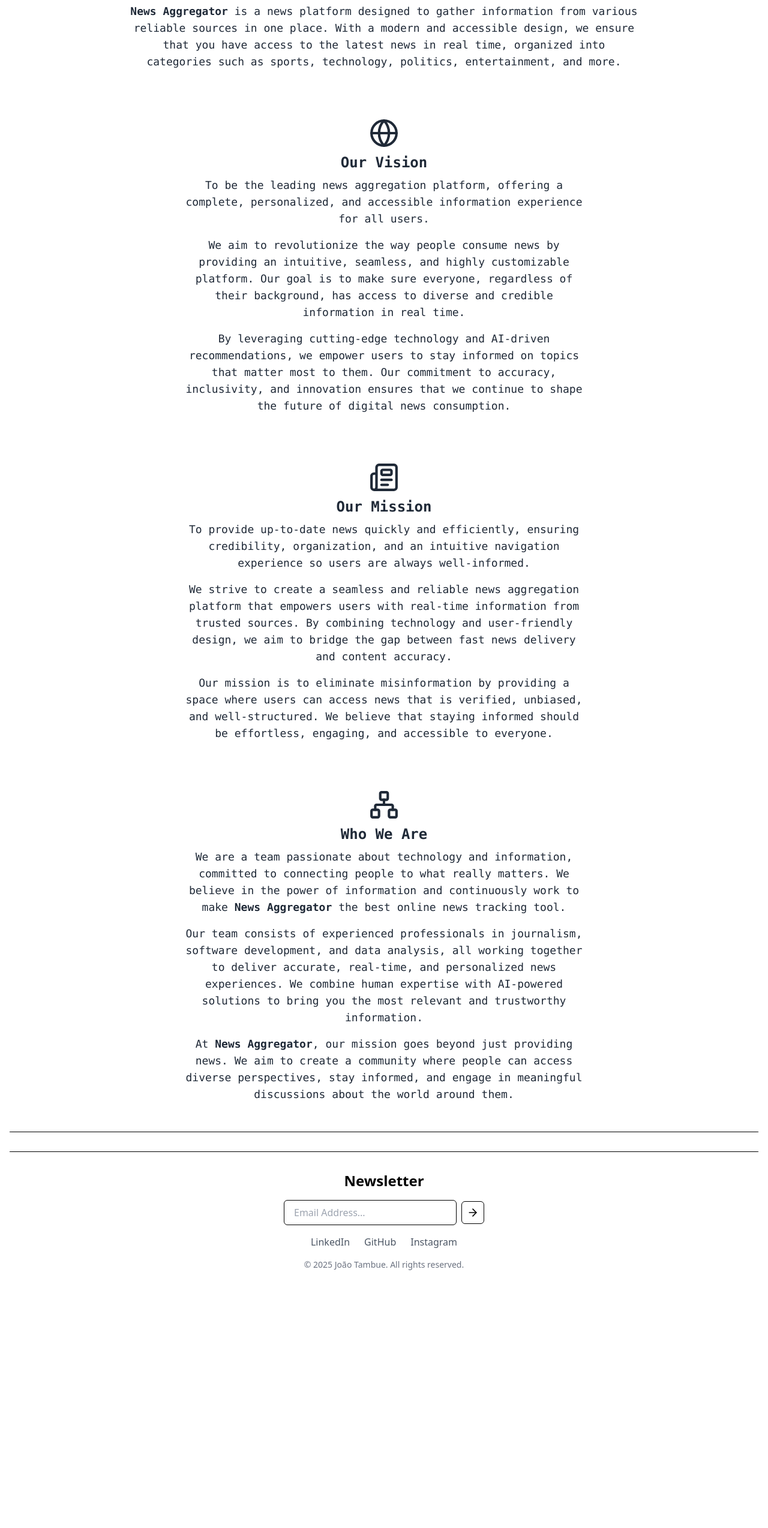
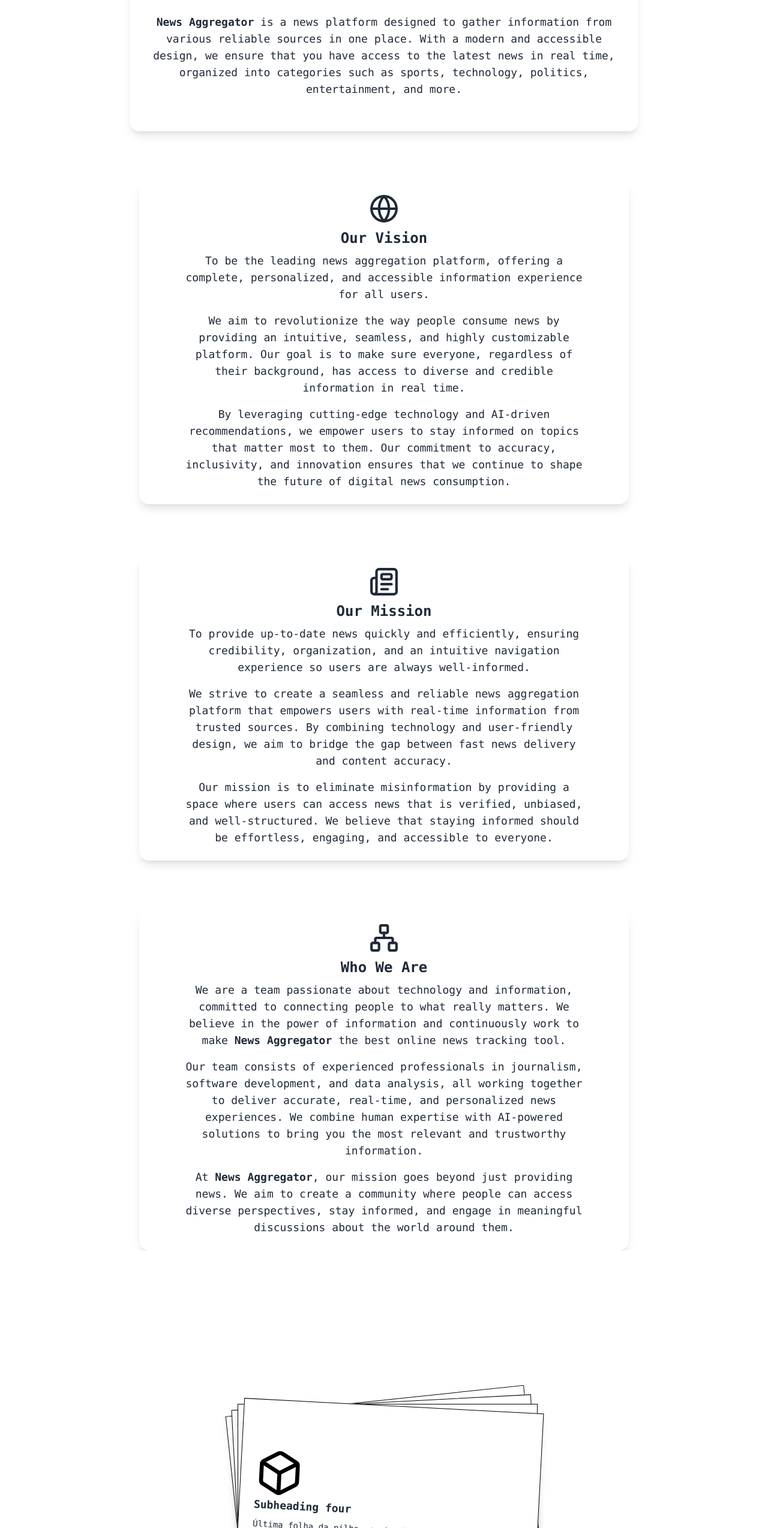
Before and after one commit to Server-prog/newsaggregator, a React (Vite) app: page /about in a window 1280 px wide. Shown: the part 252-2800 px from the top of the page at 60% size. Before the commit the page ends 2419 px from the top, so only its background shows below. Built offline with nearby package versions, Linux system fonts and the light colour scheme.

Commit message:
adicionei animações com a Framer Motion

```diff
--- a/src/components/Footer.jsx
+++ b/src/components/Footer.jsx
@@ -1,4 +1,4 @@
-import { useContext } from "react"; // Adicione esta linha
+import { useContext } from "react";
 import { ArrowRight } from "lucide-react";
 import { ThemeContext } from "../ThemeContext";
 
--- a/src/components/Header.jsx
+++ b/src/components/Header.jsx
@@ -1,16 +1,24 @@
 import { useState, useContext } from "react";
 import { ThemeContext } from "../ThemeContext";
-import { Sun, Eye, EyeOff } from "lucide-react";
+import { Menu, Sun, Eye, EyeOff } from "lucide-react";
 import { Link } from "react-router-dom";
 
 const Header = () => {
+
+  const closeModal = () => {
+    setIsSignInOpen(false);
+    setIsSignUpOpen(false);
+  };
+
+  const [menuOpen, setMenuOpen] = useState(false); // Estado para abrir/fechar o menu mobile
+
   const [user, setUser] = useState({
     name: "",
     email: "",
     password: "",
   });
 
-  const [setMessage] = useState("");
+  const [message, setMessage] = useState("");
   const [showPassword, setShowPassword] = useState(false);
   const { theme, toggleTheme } = useContext(ThemeContext);
   const [isSignInOpen, setIsSignInOpen] = useState(false);
@@ -20,8 +28,9 @@ const Header = () => {
     setUser({ ...user, [e.target.name]: e.target.value });
   };
 
+
   const handleSubmit = async (e) => {
-    e.preventDefault();
+    e.preventDefault(); // Evita o recarregamento da página
 
     try {
       const response = await fetch("http://localhost/News_Agregator_backend/register.php", {
@@ -29,10 +38,10 @@ const Header = () => {
         headers: {
           "Content-Type": "application/json",
         },
-        body: JSON.stringify(user),
+        body: JSON.stringify(user), // Envia os dados do usuário
       });
 
-      const data = await response.json();
+      const data = await response.json(); // Converte a resposta para JSON
 
       if (response.ok) {
         setMessage("Registro bem-sucedido! Faça login para continuar.");
@@ -41,10 +50,12 @@ const Header = () => {
       } else {
         setMessage(data.error || "Erro ao registrar");
       }
-    } catch  {
+    } catch {
       setMessage("Erro ao conectar com o servidor");
     }
   };
+
+
 
 
   const handleSignIn = async (e) => {
@@ -64,18 +75,35 @@ const Header = () => {
 
   return (
     <div>
-      <header className={`${theme === "dark" ? "text-white border-b" : " border-b border-black"}`}>
-        <div className="container mx-auto w-[1154px] flex justify-between items-center py-4 px-6">
+      <header className={`${theme === "dark" ? "text-white border-b" : "border-b border-black"}`}>
+        <div className="container mx-auto max-w-full w-[1100px] flex flex-wrap items-center justify-between py-4 px-6">
           <h1 className="text-xl font-bold">
-            <img src="/Logo (1).svg" alt="Logo" />
+            <img src="/Logo (1).svg" alt="Logo" className="h-8 w-auto" />
           </h1>
-          <nav className={`flex space-x-6 ${theme === "dark" ? "text-white" : "text-gray-800"}`}>
+
+          <button className="md:hidden text-gray-700" onClick={() => setMenuOpen(!menuOpen)}>
+            <Menu className="w-6 h-6" />
+          </button>
+
+          <nav className={`hidden md:flex space-x-6 ${theme === "dark" ? "text-white" : "text-gray-800"}`}>
             <Link to="/" className="hover:text-gray-300">Home</Link>
             <Link to="/about" className="hover:text-gray-300">About us</Link>
           </nav>
+
+          {/* Navegação Mobile */}
+          {menuOpen && (
+            <div className="w-full flex flex-col items-center space-y-4 mt-4 md:hidden">
+              <Link to="/" className="text-gray-800 hover:text-gray-500">Home</Link>
+              <Link to="/about" className="text-gray-800 hover:text-gray-500">About us</Link>
+            </div>
+          )}
+
+          {/* Botões */}
           <div className="flex items-center space-x-4">
             <button onClick={() => setIsSignInOpen(true)} className="text-gray-500 hover:text-black">Sign In</button>
-            <button onClick={() => setIsSignUpOpen(true)} className="bg-black text-white px-4 py-2 rounded-md hover:bg-gray-800">Sign Up</button>
+            <button onClick={() => setIsSignUpOpen(true)} className="bg-black text-white px-4 py-2 rounded-md hover:bg-gray-800">
+              Sign Up
+            </button>
             <button onClick={toggleTheme} className="px-4 py-2 rounded">
               <Sun className={`${theme === "dark" ? "text-white" : "text-gray-700"} w-6 h-6`} />
             </button>
@@ -83,12 +111,18 @@ const Header = () => {
         </div>
       </header>
 
+
       {(isSignInOpen || isSignUpOpen) && (
         <div className="fixed inset-0 flex items-center justify-center bg-black bg-opacity-90 z-50">
           {isSignInOpen && (
             <div className="bg-white p-6 rounded-lg shadow-lg w-[350px] h-[413px] text-center relative">
               <div className="mt-6">
+                <div className="flex justify-between">
                 <h2 className="text-2xl text-black font-bold mb-2 flex justify-normal">Sign In</h2>
+                  <button onClick={closeModal} className="text-gray-500 hover:text-black">
+                    X
+                  </button>
+                </div>
                 <p className="flex justify-normal text-gray-400 mb-4">Malesuada egestas nunc vestibulum</p>
               </div>
               <form onSubmit={handleSignIn}>
@@ -109,7 +143,12 @@ const Header = () => {
           {isSignUpOpen && (
             <div className="bg-white p-6 rounded-lg shadow-lg w-[350px] text-center relative">
               <div className="mt-6">
-                <h2 className="text-2xl text-black font-bold mb-4 flex justify-normal">Sign Up</h2>
+              <div className="flex justify-between">
+                <h2 className="text-2xl text-black font-bold mb-2 flex justify-normal">Sign Up</h2>
+                  <button onClick={closeModal} className="text-gray-500 hover:text-black">
+                    X
+                  </button>
+                </div>
                 <p className="flex justify-normal text-gray-400 mb-4">Malesuada egestas nunc vestibulum</p>
               </div>
               <form onSubmit={handleSubmit}>
@@ -124,7 +163,8 @@ const Header = () => {
                 <button type="button" onClick={() => setShowPassword(!showPassword)} className="absolute inset-y-0 -mt-2 right-3 flex items-center text-gray-500 hover:text-black">{showPassword ? <EyeOff /> : <Eye />}</button>
                 </div>
                 </div>
-                <button type="submit" className="bg-black mt-4 rounded-lg text-white px-4 py-2 w-full">Sign up</button>
+                <button type="submit" className="bg-black mt-4 rounded-lg text-white px-4 py-2 w-full" onClick={handleSubmit} >Sign up</button>
+                {message && <p className="text-center text-green-500">{message}</p>}
               </form>
             </div>
           )}
--- a/src/pages/About.jsx
+++ b/src/pages/About.jsx
@@ -1,17 +1,40 @@
 import { useContext } from "react";
 import { ThemeContext } from "../ThemeContext";
-import { Globe, Newspaper, Network } from "lucide-react";
-import { motion } from "motion/react";
+import { Globe, Newspaper, Network, Box } from "lucide-react";
+import { motion } from "framer-motion";
+import { useState } from "react";
+
+const papers = [
+  { id: 1, title: "Subheading one", text: "Lorem ipsum dolor sit amet, consectetur adipiscing elit. Suspendisse varius enim in eros elementum tristique. Duis cursus, mi quis viverra ornare, eros dolor interdum nulla, ut commodo diam libero vitae erat." },
+  { id: 2, title: "Subheading two", text: "Outra descrição interessante para a segunda folha, com informações adicionais." },
+  { id: 3, title: "Subheading three", text: "Mais uma folha com detalhes e informações que podem ser úteis." },
+  { id: 4, title: "Subheading four", text: "Última folha da pilha, contendo um resumo final." },
+];
+const About = () => {
+
+  const [currentIndex, setCurrentIndex] = useState(papers.length - 1);
+
+  const handleNextPaper = () => {
+    if (currentIndex > 0) {
+      setCurrentIndex(currentIndex - 1);
+    }
+  };
 
 
-const About = () => {
   const { theme } = useContext(ThemeContext);
 
   return (
 
     <div className={`${theme === "dark" ? "text-white" : "border-b border-black"}`}>
-      <motion.ul animate={{ rotate: 360 }} />
       <div className="max-w-4xl mx-auto px-6 py-12 font-mono">
+        <div>
+        <motion.div
+            className="bg-white p-6 rounded-2xl shadow-lg text-center"
+            initial={{ opacity: 0, y: 100 }} // Começa invisível e mais abaixo
+            whileInView={{ opacity: 1, y: 0 }} // Aparece e sobe suavemente
+            transition={{ duration: 0.6, delay: 0.2 }}
+            viewport={{ once: false, amount: 0.2 }} // Reanima ao voltar para a tela
+          >
         <h2 className="text-2xl font-semibold mb-2 flex justify-center"><img src="public/Logo (1).svg" alt="img" /></h2>
         <h1 className="text-3xl font-bold text-center mb-6">About News Aggregator</h1>
         <p className="text-lg text-center mb-8">
@@ -19,8 +42,18 @@ const About = () => {
           With a modern and accessible design, we ensure that you have access to the latest news in real time, organized into
           categories such as sports, technology, politics, entertainment, and more.
         </p>
+        </motion.div>
+        </div>
+
 
         <div className="mt-20 px-4">
+          <motion.div
+            className="bg-white p-6 rounded-2xl shadow-lg text-center"
+            initial={{ opacity: 0, y: 100 }} // Começa invisível e mais abaixo
+            whileInView={{ opacity: 1, y: 0 }} // Aparece e sobe suavemente
+            transition={{ duration: 0.6, delay: 0.2 }}
+            viewport={{ once: false, amount: 0.2 }} // Reanima ao voltar para a tela
+          >
           <h2 className="text-2xl font-semibold mb-2 flex justify-center">
             <Globe size={50} />
           </h2>
@@ -38,10 +71,19 @@ const About = () => {
             By leveraging cutting-edge technology and AI-driven recommendations, we empower users to stay informed on topics that matter most to them.
             Our commitment to accuracy, inclusivity, and innovation ensures that we continue to shape the future of digital news consumption.
           </p>
+          </motion.div>
         </div>
 
 
+
         <div className="mt-20 px-4">
+        <motion.div
+            className="bg-white p-6 rounded-2xl shadow-lg text-center"
+            initial={{ opacity: 0, y: 100 }} // Começa invisível e mais abaixo
+            whileInView={{ opacity: 1, y: 0 }} // Aparece e sobe suavemente
+            transition={{ duration: 0.6, delay: 0.2 }}
+            viewport={{ once: false, amount: 0.2 }} // Reanima ao voltar para a tela
+          >
           <h2 className="text-2xl font-semibold mb-2 flex justify-center">
             <Newspaper size={50} />
           </h2>
@@ -60,9 +102,17 @@ const About = () => {
             Our mission is to eliminate misinformation by providing a space where users can access news that is verified, unbiased, and well-structured.
             We believe that staying informed should be effortless, engaging, and accessible to everyone.
           </p>
+          </motion.div>
         </div>
 
         <div className="mt-20 px-4">
+        <motion.div
+            className="bg-white p-6 rounded-2xl shadow-lg text-center"
+            initial={{ opacity: 0, y: 100 }} // Começa invisível e mais abaixo
+            whileInView={{ opacity: 1, y: 0 }} // Aparece e sobe suavemente
+            transition={{ duration: 0.6, delay: 0.2 }}
+            viewport={{ once: false, amount: 0.2 }} // Reanima ao voltar para a tela
+          >
           <h2 className="text-2xl font-semibold mb-2 flex justify-center">
             <Network size={50} />
           </h2>
@@ -84,8 +134,38 @@ const About = () => {
             At <strong>News Aggregator</strong>, our mission goes beyond just providing news. We aim to create a community where people
             can access diverse perspectives, stay informed, and engage in meaningful discussions about the world around them.
           </p>
+          </motion.div>
         </div>
+
+        <div className="h-screen flex items-center justify-center bg-white">
+      <div className="relative w-[500px] h-[300px]" onClick={handleNextPaper}>
+        {papers.map((paper, index) => (
+          <motion.div
+            key={paper.id}
+            className="absolute w-full h-full bg-white shadow-lg border border-black p-6 flex flex-col justify-center cursor-pointer"
+            style={{
+              rotate: index * 3 - 6,
+              top: index * 3,
+              left: index * 3,
+              zIndex: index === currentIndex ? 10 : index,
+              opacity: index <= currentIndex ? 1 : 0,
+            }}
+            initial={{ opacity: 0, y: 50 }}
+            animate={{ opacity: index <= currentIndex ? 1 : 0, y: 0 }}
+            transition={{ duration: 0.3 }}
+          >
+            <Box size={24} color="black" className="w-20 h-20 mr-2" />
+            <h2 className="text-lg font-bold flex items-center">
+              {paper.title}
+            </h2>
+            <p className="text-sm mt-2">{paper.text}</p>
+          </motion.div>
+        ))}
       </div>
+    </div>
+
+      </div>
+
     </div>
   );
 };
--- a/src/pages/Home.jsx
+++ b/src/pages/Home.jsx
@@ -2,6 +2,7 @@ import { useContext, useState, useEffect } from "react";
 import { ThemeContext } from "../ThemeContext";
 import { Search, ChevronLeft, ChevronRight } from "lucide-react";
 import { useNavigate } from "react-router-dom";
+import { motion } from "framer-motion";
 
 const Home = () => {
   const { theme } = useContext(ThemeContext);
@@ -62,47 +63,81 @@ const Home = () => {
   return (
     <div className={`p-4 ${theme === "dark" ? "text-white" : " text-black"}`}>
       <div className="container mx-auto max-w-5xl py-4 px-6 flex justify-between items-center">
-        <h1 className="font-bold text-xl"><img src="public/Articles.png" alt="img" className="h-[29px] w-[188px]" /></h1>
+        <h1 className="font-mochiy font-extrabold text-xl">Articles</h1>
         <button className="flex justify-between border border-black px-4 py-2" onClick={() => setShowFilters(!showFilters)}>
           <img src="public/Frame.svg" alt="" /> {showFilters ? "Hide Filters" : "Show Filters"}
         </button>
       </div>
 
       {showFilters && (
-        <div className="container flex justify-between mx-auto max-w-5xl mt-4 p-4 gap-4">
-          <div className="relative w-full">
-            <input type="text" placeholder="Search..." className="border border-black px-4 py-2 pr-10 w-[490px] h-[52px] " onChange={(e) => setSearchTerm(e.target.value)} />
+        <div className="container flex flex-wrap justify-center md:justify-between mx-auto max-w-5xl mt-4 p-4 gap-4">
+        <div className="relative w-full md:w-auto">
+          <input
+            type="text"
+            placeholder="Search..."
+            className="border border-black px-4 py-2 pr-10 w-full sm:w-[200px] md:w-[300px] h-[52px]"
+            onChange={(e) => setSearchTerm(e.target.value)}
+          />
           <span className="absolute top-2 right-3 text-gray-500">
-              <Search size={20} className="text-black mt-2" />
+            <Search size={20} className="text-black -ml-10 mt-2" />
           </span>
         </div>
-          <select className="border border-black p-2 w-[170px]" onChange={(e) => setCategory(e.target.value)}>
+
+        <select
+          className="border border-black p-2 w-full sm:w-[140px] ml-2"
+          onChange={(e) => setCategory(e.target.value)}
+        >
           <option value="">All Categories</option>
           <option value="Technology">Technology</option>
           <option value="Sports">Sports</option>
+          <option value="Business">Business</option>
+          <option value="Entertainment">Entertainment</option>
+          <option value="Health">Health</option>
+          <option value="Science/Tech">Science/Tech</option>
+          <option value="World">World</option>
         </select>
-          <input type="text" placeholder="Source..." className="border border-black p-2 w-[170px]" onChange={(e) => setSource(e.target.value)} />
-          <input type="date" className="border border-black p-2 w-[170px]" onChange={(e) => setDate(e.target.value)} />
+
+        <input
+          type="text"
+          placeholder="Source..."
+          className="border border-black p-2 w-full sm:w-[170px]"
+          onChange={(e) => setSource(e.target.value)}
+        />
+
+        <input
+          type="date"
+          className="border border-black p-2 w-full sm:w-[170px]"
+          onChange={(e) => setDate(e.target.value)}
+        />
       </div>
       )}
 
-      <div className="container mx-auto max-w-5xl grid grid-cols-3 gap-6 mt-6">
+          <motion.div
+            initial={{ opacity: 0, y: 50 }}
+            whileInView={{ opacity: 1, y: 0 }}
+            transition={{ duration: 0.5, delay: 0.2 }}
+            viewport={{ once: true, amount: 0.2 }}
+          >
+      <div className="container mx-auto max-w-5xl grid grid-cols-1 sm:grid-cols-2 lg:grid-cols-3 gap-6 mt-6">
         {currentArticles.map((article, index) => (
           <div key={index}>
             <div className="relative w-full">
-              <img src={article.urlToImage || "/placeholder.jpg"} alt="News" className="w-full object-cover border-2 border-black h-[315px]" />
+              <img
+                src={article.urlToImage || "/placeholder.jpg"}
+                alt="News"
+                className="w-full object-cover border-2 border-black h-auto min-h-[200px] max-h-[315px]"
+              />
             </div>
 
           <div className="p-4">
-              <h3 className="font-semibold w-[330px] -ml-3">{article.title}</h3>
+            <h3 className="font-semibold max-w-full">{article.title}</h3>
 
-              <hr className="border-t border w-[320px] flex justify-between -ml-3 border-black my-4" />
+            <hr className="border-t border w-full border-black my-4" />
             <div className="flex justify-between mt-1">
-                <p className="text-sm text-gray-500">{article.source.name} - {new Date(article.publishedAt).toLocaleDateString()}</p>
-                <button
-                  className="text-blue-500 block"
-                  onClick={() => navigate("/details", { state: { article } })}
-                >
+              <p className="text-sm text-gray-500">
+                {article.source.name} - {new Date(article.publishedAt).toLocaleDateString()}
+              </p>
+              <button className="text-blue-500 block"onClick={() => navigate("/details", { state: { article } })}>
                 more →
                 </button>
               </div>
@@ -110,6 +145,8 @@ const Home = () => {
           </div>
         ))}
       </div>
+      </motion.div>
+
 
       <div className={`p-4 ${theme === "dark" ? "text-white" : " text-black"}`}>
         <div className="flex justify-center items-center space-x-4 mt-6">
```
Lines whose indentation alone changed are shown as unchanged.
